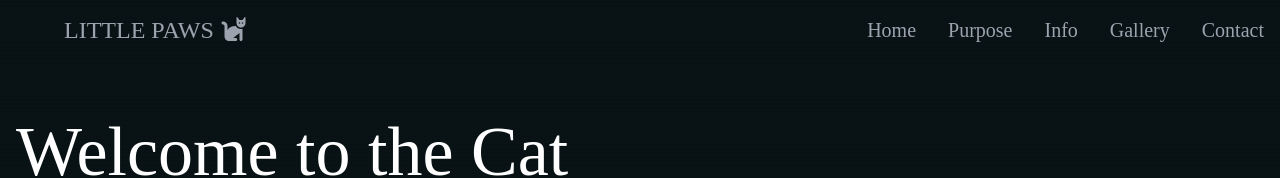
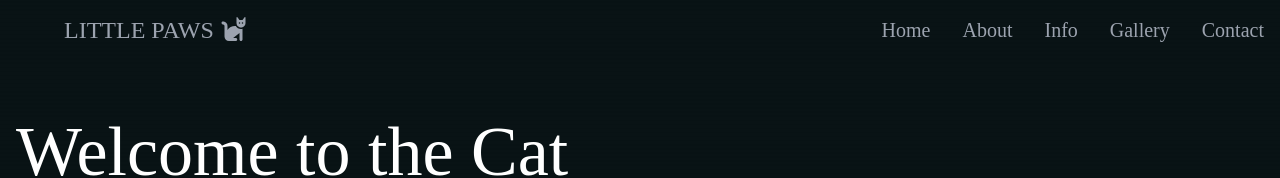
Before and after one commit to demetgas/tailwind-vue-project, a Vue app: page / in a window 1280 px wide. Shown: the top 178 px of the page. Built offline with nearby package versions, Linux system fonts and the light colour scheme.

Commit message:
Update Navbar.vue

```diff
--- a/src/components/Navbar.vue
+++ b/src/components/Navbar.vue
@@ -44,7 +44,7 @@
         <a href="/">Home</a>
       </li>
       <li class="p-4 hover:text-white" @click="handleClick">
-        <a href="#purpose">Purpose</a>
+        <a href="#purpose">About</a>
       </li>
       <li class="p-4 hover:text-white" @click="handleClick">
         <a href="#info">Info</a>
```
